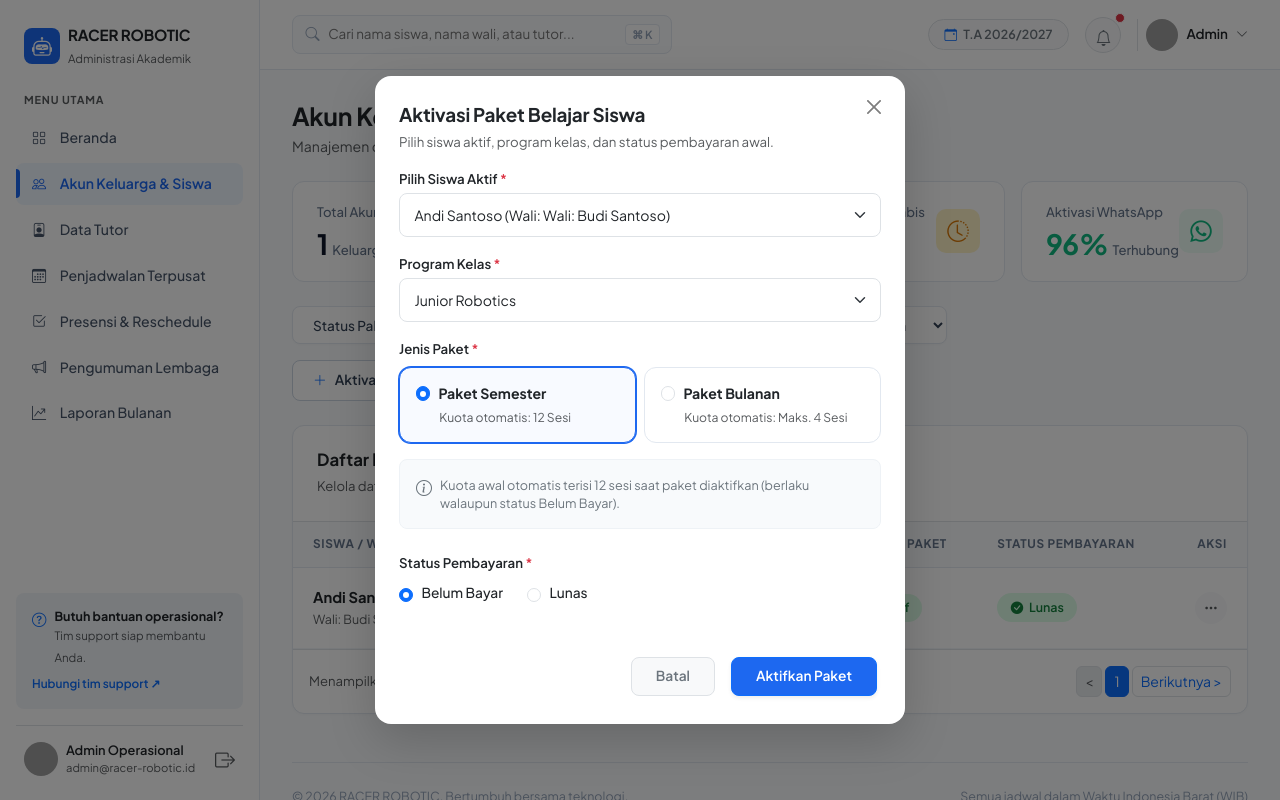
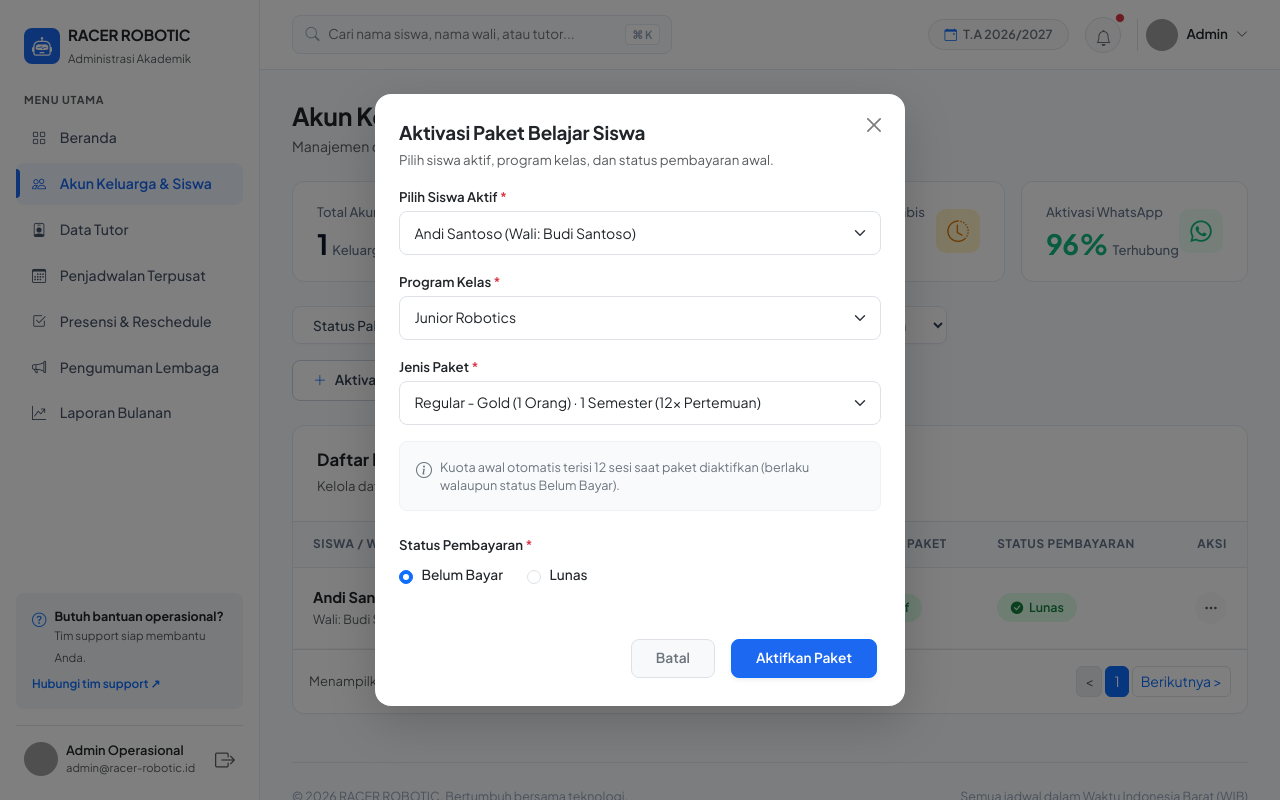
Before and after one commit to SumurKojaZZ/Raccer, a Laravel app: page /admin/keluarga in a window 1280 px wide, after a click on "Aktivasi Paket". Run offline with Laravel 12, Linux system fonts and the light colour scheme; a user stored in the database is signed in; data comes from the database, SQL or seed files in the repository; grey boxes are pictures that could not be loaded.

Commit message:
feat: use matching paket belajar dropdown in modal aktivasi paket

```diff
--- a/app/Http/Controllers/AdminController.php
+++ b/app/Http/Controllers/AdminController.php
@@ -472,14 +472,14 @@ class AdminController extends Controller
         $validated = $request->validate([
             'id_siswa' => ['required'],
             'program' => ['required', 'string', 'max:150'],
-            'jenis_paket' => ['required', 'string', 'max:50'],
+            'jenis_paket' => ['required', 'string', 'max:255'],
             'total_sesi' => ['required', 'integer', 'min:1', 'max:100'],
             'status_pembayaran' => ['required', 'in:Belum Bayar,Lunas'],
             'metode_pembayaran' => ['nullable', 'string', 'max:100'],
             'catatan' => ['nullable', 'string', 'max:255'],
         ], [
             'id_siswa.required' => 'Pilih siswa yang akan diaktivasi paket belajarnya.',
-            'program.required' => 'Pilih program kursus robotika.',
+            'program.required' => 'Pilih program kelas.',
             'jenis_paket.required' => 'Pilih jenis paket belajar.',
             'total_sesi.required' => 'Jumlah total sesi kelas wajib diisi.',
             'total_sesi.min' => 'Jumlah sesi minimal 1 sesi.',
@@ -491,10 +491,14 @@ class AdminController extends Controller
 
         $idSiswa = $validated['id_siswa'];
         $program = $validated['program'];
-        $jenisPaket = $validated['jenis_paket'];
+        $rawJenisPaket = $validated['jenis_paket'];
+        $jenisPaket = $rawJenisPaket;
         $totalSesi = (int) $validated['total_sesi'];
         $statusPembayaran = $validated['status_pembayaran'];
-        $namaPaket = "{$jenisPaket} • {$program} ({$totalSesi} Sesi)";
+
+        // Tentukan kategori jenis paket (Semester / Bulanan) untuk tampilan ringkas
+        $kategoriJenis = (stripos($rawJenisPaket, 'semester') !== false || stripos($rawJenisPaket, '12') !== false) ? 'Semester' : 'Bulanan';
+        $namaPaket = (str_contains($rawJenisPaket, '•') || str_contains($rawJenisPaket, '·')) ? $rawJenisPaket : "{$rawJenisPaket} • {$program} ({$totalSesi} Sesi)";
 
         $siswa = Siswa::find($idSiswa);
 
@@ -509,7 +513,7 @@ class AdminController extends Controller
         if ($siswa) {
             $siswa->update([
                 'program' => $program,
-                'jenis_paket' => $jenisPaket,
+                'jenis_paket' => $kategoriJenis,
                 'paket_belajar' => $namaPaket,
                 'total_sesi' => $totalSesi,
                 'sesi_terpakai' => 0,
@@ -526,7 +530,7 @@ class AdminController extends Controller
                 'nama_panggilan' => explode(' ', $targetNama)[0],
                 'nama_wali' => 'Wali Siswa',
                 'program' => $program,
-                'jenis_paket' => $jenisPaket,
+                'jenis_paket' => $kategoriJenis,
                 'paket_belajar' => $namaPaket,
                 'total_sesi' => $totalSesi,
                 'sesi_terpakai' => 0,
--- a/resources/views/keluarga.blade.php
+++ b/resources/views/keluarga.blade.php
@@ -919,7 +919,7 @@
                                         data-paket="{{ $opt->jenis_paket }}"
                                         data-pembayaran="{{ $opt->status_pembayaran }}"
                                         {{ (old('id_siswa', 1) == ($opt->id_siswa ?? $opt->id)) ? 'selected' : '' }}>
-                                        {{ $opt->nama }} (Wali: {{ $opt->nama_wali }})
+                                        {{ $opt->nama }} (Wali: {{ preg_replace('/^Wali:\s*/i', '', $opt->nama_wali) }})
                                     </option>
                                 @endforeach
                             </select>
@@ -946,38 +946,37 @@
                             </div>
                         </div>
 
-                        <!-- 3. Jenis Paket (2 Cards Sesuai Wireframe Image 1) -->
+                        <!-- 3. Jenis Paket (Dropdown Sesuai Pilihan Paket Belajar) -->
                         <div class="mb-3">
-                            <label class="form-label fw-semibold text-dark mb-2" style="font-size: 0.83rem;">
+                            <label class="form-label fw-semibold text-dark mb-1" style="font-size: 0.83rem;">
                                 Jenis Paket <span class="text-danger">*</span>
                             </label>
-                            <div class="row g-2">
-                                <div class="col-6">
-                                    <label class="card-jenis-paket active-paket w-100" id="cardSemester" onclick="selectJenisPaket('Semester', 12)">
-                                        <div class="d-flex align-items-center gap-2 mb-1">
-                                            <input type="radio" name="jenis_paket" id="radioSemester" value="Semester" checked class="form-check-input mt-0" style="cursor: pointer;">
-                                            <span class="fw-bold text-dark" style="font-size: 0.88rem;">Paket Semester</span>
-                                        </div>
-                                        <div class="text-muted" style="font-size: 0.76rem; padding-left: 1.45rem;">
-                                            Kuota otomatis: 12 Sesi
-                                        </div>
-                                    </label>
-                                </div>
-                                <div class="col-6">
-                                    <label class="card-jenis-paket w-100" id="cardBulanan" onclick="selectJenisPaket('Bulanan', 4)">
-                                        <div class="d-flex align-items-center gap-2 mb-1">
-                                            <input type="radio" name="jenis_paket" id="radioBulanan" value="Bulanan" class="form-check-input mt-0" style="cursor: pointer;">
-                                            <span class="fw-bold text-dark" style="font-size: 0.88rem;">Paket Bulanan</span>
-                                        </div>
-                                        <div class="text-muted" style="font-size: 0.76rem; padding-left: 1.45rem;">
-                                            Kuota otomatis: Maks. 4 Sesi
-                                        </div>
-                                    </label>
-                                </div>
+                            <select name="jenis_paket" id="aktivasiJenisPaket" class="form-select rounded-3 @error('jenis_paket') is-invalid @enderror" required style="font-size: 0.88rem; padding: 0.65rem 0.9rem;" onchange="onAktivasiPaketChange()">
+                                <optgroup label="Paket Regular — Per Bulan (4× Pertemuan)">
+                                    <option value="Regular - Gold (1 Orang) · Per Bulan (4x Pertemuan)" data-sesi="4">Regular - Gold (1 Orang) · Per Bulan (4× Pertemuan)</option>
+                                    <option value="Regular - Silver (2 Orang) · Per Bulan (4x Pertemuan)" data-sesi="4">Regular - Silver (2 Orang) · Per Bulan (4× Pertemuan)</option>
+                                    <option value="Regular - Bronze (3 Orang) · Per Bulan (4x Pertemuan)" data-sesi="4">Regular - Bronze (3 Orang) · Per Bulan (4× Pertemuan)</option>
+                                </optgroup>
+                                <optgroup label="Paket Regular — 1 Semester (12× Pertemuan)">
+                                    <option value="Regular - Gold (1 Orang) · 1 Semester (12x Pertemuan)" data-sesi="12" selected>Regular - Gold (1 Orang) · 1 Semester (12× Pertemuan)</option>
+                                    <option value="Regular - Silver (2 Orang) · 1 Semester (12x Pertemuan)" data-sesi="12">Regular - Silver (2 Orang) · 1 Semester (12× Pertemuan)</option>
+                                    <option value="Regular - Bronze (3 Orang) · 1 Semester (12x Pertemuan)" data-sesi="12">Regular - Bronze (3 Orang) · 1 Semester (12× Pertemuan)</option>
+                                </optgroup>
+                                <optgroup label="Paket Private">
+                                    <option value="Paket Private · Per Bulan (4x Pertemuan)" data-sesi="4">Paket Private · Per Bulan (4× Pertemuan)</option>
+                                    <option value="Paket Private · 1 Semester (12x Pertemuan)" data-sesi="12">Paket Private · 1 Semester (12× Pertemuan)</option>
+                                </optgroup>
+                                <optgroup label="Paket Online">
+                                    <option value="Paket Online · Per Bulan (4x Pertemuan)" data-sesi="4">Paket Online · Per Bulan (4× Pertemuan)</option>
+                                    <option value="Paket Online · 1 Semester (12x Pertemuan)" data-sesi="12">Paket Online · 1 Semester (12× Pertemuan)</option>
+                                </optgroup>
+                            </select>
+                            <div class="invalid-feedback" style="font-size: 0.76rem;">
+                                Silakan pilih jenis paket belajar.
                             </div>
                         </div>
 
-                        <!-- Info Kuota Otomatis Sesuai Wireframe Image 1 -->
+                        <!-- Info Kuota Otomatis Sesuai Pilihan Paket -->
                         <div class="p-3 rounded-3 mb-4 d-flex align-items-start gap-2" style="background-color: #f8fafc; border: 1px solid #eef2f6;">
                             <i class="bi bi-info-circle text-secondary flex-shrink-0 mt-0" style="font-size: 1rem;"></i>
                             <span id="infoKuotaText" class="text-secondary" style="font-size: 0.79rem; line-height: 1.45;">
@@ -1207,32 +1206,41 @@
             });
         });
 
-        // Pemilihan Jenis Paket (Paket Semester 12 sesi vs Paket Bulanan 4 sesi) sesuai Wireframe Image 1
-        function selectJenisPaket(jenis, sesi) {
-            const radioSemester = document.getElementById('radioSemester');
-            const radioBulanan = document.getElementById('radioBulanan');
-            const cardSemester = document.getElementById('cardSemester');
-            const cardBulanan = document.getElementById('cardBulanan');
+        // Pemilihan Jenis Paket Aktivasi (Sinkronisasi Otomatis Total Sesi & Keterangan Kuota)
+        function onAktivasiPaketChange() {
+            const selectPaket = document.getElementById('aktivasiJenisPaket');
             const inputTotalSesi = document.getElementById('aktivasiTotalSesi');
             const infoText = document.getElementById('infoKuotaText');
+            if (!selectPaket) return;
 
-            if (jenis === 'Semester') {
-                if (radioSemester) radioSemester.checked = true;
-                if (cardSemester) cardSemester.classList.add('active-paket');
-                if (cardBulanan) cardBulanan.classList.remove('active-paket');
-                if (inputTotalSesi) inputTotalSesi.value = sesi || 12;
-                if (infoText) {
-                    infoText.textContent = 'Kuota awal otomatis terisi 12 sesi saat paket diaktifkan (berlaku walaupun status Belum Bayar).';
-                }
-            } else {
-                if (radioBulanan) radioBulanan.checked = true;
-                if (cardBulanan) cardBulanan.classList.add('active-paket');
-                if (cardSemester) cardSemester.classList.remove('active-paket');
-                if (inputTotalSesi) inputTotalSesi.value = sesi || 4;
-                if (infoText) {
-                    infoText.textContent = 'Kuota awal otomatis terisi 4 sesi saat paket diaktifkan (berlaku walaupun status Belum Bayar).';
+            const opt = selectPaket.options[selectPaket.selectedIndex];
+            let sesi = 12;
+            if (opt) {
+                sesi = opt.getAttribute('data-sesi') || (opt.value.includes('12') || opt.value.toLowerCase().includes('semester') ? 12 : 4);
+            }
+
+            if (inputTotalSesi) inputTotalSesi.value = sesi;
+            if (infoText) {
+                infoText.textContent = `Kuota awal otomatis terisi ${sesi} sesi saat paket diaktifkan (berlaku walaupun status Belum Bayar).`;
+            }
+        }
+
+        // Helper kompatibilitas
+        function selectJenisPaket(jenis, sesi) {
+            const selectPaket = document.getElementById('aktivasiJenisPaket');
+            if (selectPaket) {
+                for (let i = 0; i < selectPaket.options.length; i++) {
+                    const val = selectPaket.options[i].value;
+                    if (jenis === 'Semester' && (val.includes('1 Semester') || val.includes('12'))) {
+                        selectPaket.selectedIndex = i;
+                        break;
+                    } else if (jenis === 'Bulanan' && (val.includes('Per Bulan') || val.includes('4'))) {
+                        selectPaket.selectedIndex = i;
+                        break;
+                    }
                 }
             }
+            onAktivasiPaketChange();
         }
 
         // Deteksi konflik paket berstatus Aktif pada program yang sama (Sesuai Wireframe Image 2)
@@ -1271,6 +1279,7 @@
         function openAktivasiModal(idSiswa, nama, program, jenisPaket, totalSesi, statusPembayaran) {
             const selectSiswa = document.getElementById('aktivasiIdSiswa');
             const selectProgram = document.getElementById('aktivasiProgram');
+            const selectPaket = document.getElementById('aktivasiJenisPaket');
             const radioBelumBayar = document.getElementById('radioStatusBelumBayar');
             const radioLunas = document.getElementById('radioStatusLunas');
 
@@ -1286,7 +1295,30 @@
                 }
             }
 
-            selectJenisPaket(jenisPaket === 'Bulanan' ? 'Bulanan' : 'Semester', totalSesi || (jenisPaket === 'Bulanan' ? 4 : 12));
+            if (selectPaket && jenisPaket) {
+                let matched = false;
+                for (let i = 0; i < selectPaket.options.length; i++) {
+                    if (selectPaket.options[i].value === jenisPaket || selectPaket.options[i].value.includes(jenisPaket) || jenisPaket.includes(selectPaket.options[i].value)) {
+                        selectPaket.selectedIndex = i;
+                        matched = true;
+                        break;
+                    }
+                }
+                if (!matched) {
+                    for (let i = 0; i < selectPaket.options.length; i++) {
+                        if (jenisPaket.toLowerCase().includes('bulan') && selectPaket.options[i].value.toLowerCase().includes('bulan')) {
+                            selectPaket.selectedIndex = i;
+                            break;
+                        } else if (jenisPaket.toLowerCase().includes('semester') && selectPaket.options[i].value.toLowerCase().includes('semester')) {
+                            selectPaket.selectedIndex = i;
+                            break;
+                        }
+                    }
+                }
+                onAktivasiPaketChange();
+            } else {
+                onAktivasiPaketChange();
+            }
 
             if (statusPembayaran === 'Lunas') {
                 if (radioLunas) radioLunas.checked = true;
```
